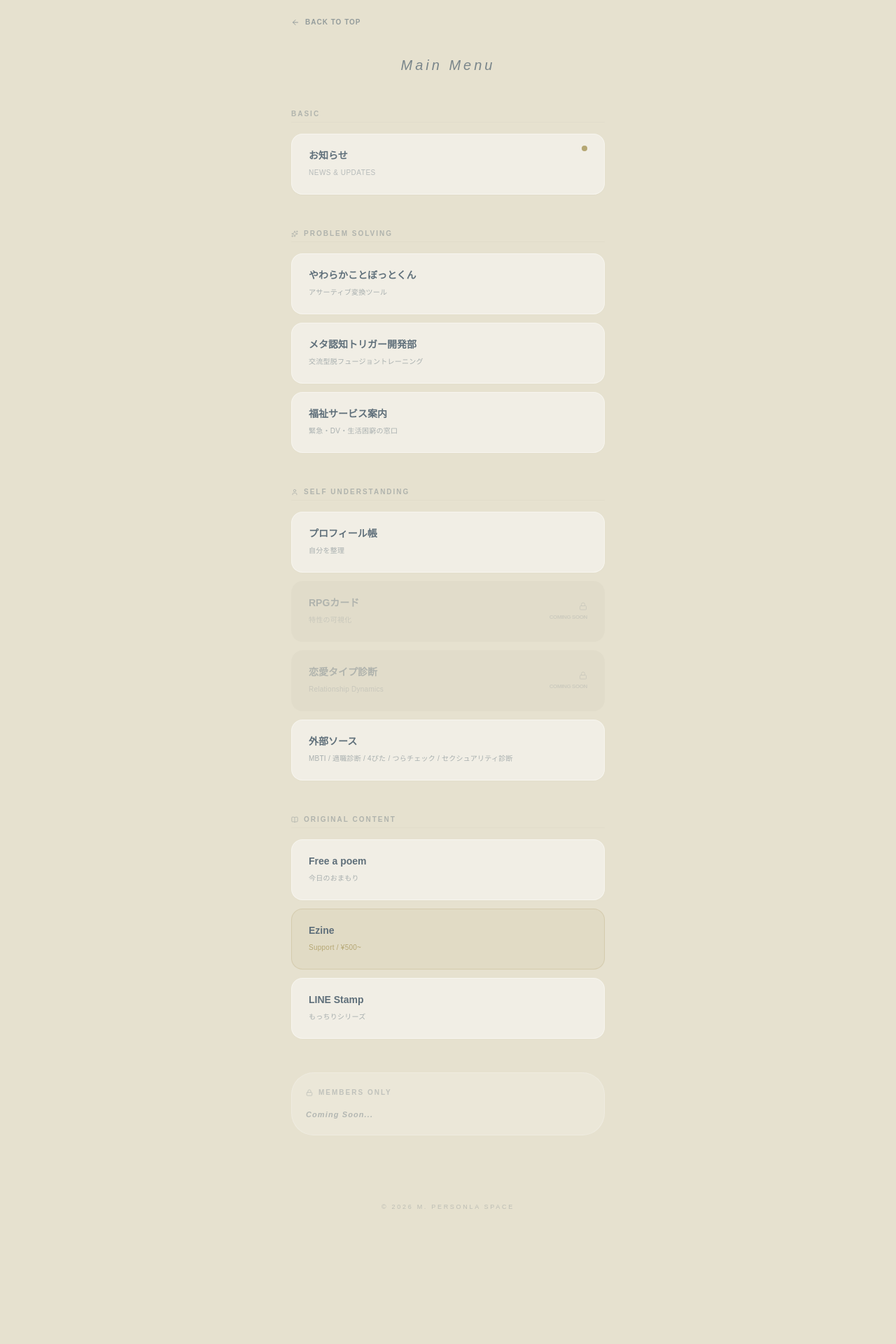
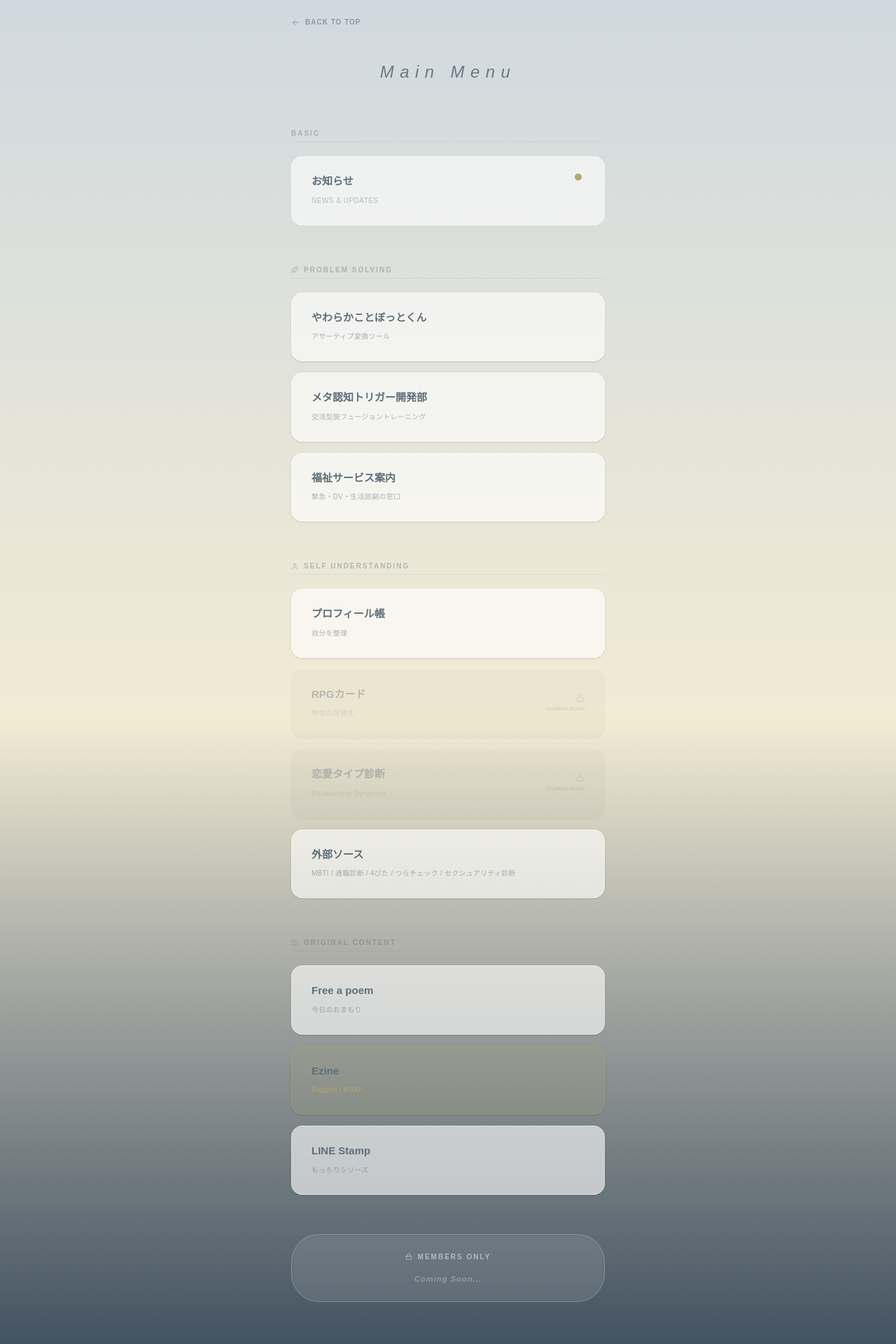
Before and after one commit to minomon893/m.-personal-space, a Next.js app: page /menu in a window 1280 px wide. Shown: the top 1920 px of the page at 70% size. Before the commit the page ends 1795 px from the top, so only its background shows below. Built offline with nearby package versions, Linux system fonts and the light colour scheme.

Commit message:
design: メニュー画面に朝から夜へのグラデーションを適用

```diff
--- a/src/app/menu/page.js
+++ b/src/app/menu/page.js
@@ -15,7 +15,6 @@ export default function MenuPage() {
   const LATEST_NOTICE_ID = "v1.1-update";
 
   useEffect(() => {
-    // お知らせの既読チェック
     const lastViewed = localStorage.getItem("last_viewed_notice");
     if (lastViewed !== LATEST_NOTICE_ID) {
       setHasNewNotice(true);
@@ -23,87 +22,87 @@ export default function MenuPage() {
   }, []);
 
   const handleNoticeClick = () => {
-    // クリックした瞬間にステートを更新してバッジを消し、ストレージに保存する
     setHasNewNotice(false);
     localStorage.setItem("last_viewed_notice", LATEST_NOTICE_ID);
   };
 
   return (
-    <div className="min-h-screen bg-[#E6E1CF] p-6 text-[#5F6F7A] font-[var(--font-sans)] transition-colors duration-500">
+    /*
+       朝の空 (#D0D9DF) から始まり、
+       昼の生暖かい黄色 (#E6E1CF, #F2EBD4) を経て、
+       夜の静かな紺色 (#2C3E50) へと続くロンググラデーション
+    */
+    <div className="min-h-screen bg-gradient-to-b from-[#D0D9DF] via-[#E6E1CF] via-[#F2EBD4] to-[#2C3E50] p-6 text-[#5F6F7A] font-[var(--font-sans)] transition-colors duration-500">
       <div className="max-w-md mx-auto">
 
         {/* BACK */}
         <Link
           href="/"
-          className="text-[10px] tracking-widest font-bold opacity-60 uppercase flex items-center gap-2 mb-10 hover:opacity-100 transition-all"
+          className="text-[10px] tracking-widest font-bold opacity-60 uppercase flex items-center gap-2 mb-12 hover:opacity-100 transition-all hover:-translate-x-1"
         >
           <ArrowLeft size={12} /> Back to Top
         </Link>
 
         {/* TITLE */}
-        <h1 className="text-xl font-[var(--font-serif)] font-medium tracking-[0.2em] mb-12 text-center italic opacity-80">
+        <h1 className="text-2xl font-[var(--font-serif)] font-medium tracking-[0.35em] mb-16 text-center italic opacity-90">
           Main Menu
         </h1>
 
-        <div className="space-y-12">
+        <div className="space-y-14">
 
-          {/* BASIC */}
+          {/* BASIC (Morning area) */}
           <section>
-            <h2 className="text-[10px] tracking-[0.2em] font-bold opacity-40 mb-4 border-b border-[#5F6F7A]/10 pb-1 uppercase">
+            <h2 className="text-[10px] tracking-[0.2em] font-bold opacity-40 mb-5 border-b border-[#5F6F7A]/20 pb-1 uppercase">
               Basic
             </h2>
             <Link href="/menu/notices" onClick={handleNoticeClick}>
               <button
-                className="relative w-full py-5 px-6 bg-white/45 border border-white/40 rounded-2xl hover:bg-white/70 transition-all text-left shadow-sm shadow-black/[0.02]"
+                className="relative w-full py-6 px-7 bg-white/60 border border-white/40 rounded-2xl hover:bg-white/80 transition-all text-left shadow-sm shadow-black/[0.02]"
               >
-                <span className="text-[14px] font-bold block">お知らせ</span>
+                <span className="text-[15px] font-bold block mb-0.5">お知らせ</span>
                 <span className="text-[10px] opacity-40 uppercase tracking-wider">News & Updates</span>
 
                 {hasNewNotice && (
-                  <span className="absolute top-4 right-6 flex h-2 w-2">
+                  <span className="absolute top-6 right-8 flex h-2.5 w-2.5">
                     <span className="animate-ping absolute h-full w-full rounded-full bg-[#B5A773] opacity-60"></span>
-                    <span className="relative h-2 w-2 rounded-full bg-[#B5A773]"></span>
+                    <span className="relative h-2.5 w-2.5 rounded-full bg-[#B5A773]"></span>
                   </span>
                 )}
               </button>
             </Link>
           </section>
 
-          {/* PROBLEM SOLVING */}
+          {/* PROBLEM SOLVING (Mid-day area) */}
           <section>
-            <h2 className="text-[10px] tracking-[0.2em] font-bold opacity-40 mb-4 border-b border-[#5F6F7A]/10 pb-1 uppercase flex items-center gap-2">
+            <h2 className="text-[10px] tracking-[0.2em] font-bold opacity-40 mb-5 border-b border-[#5F6F7A]/20 pb-1 uppercase flex items-center gap-2">
               <Sparkles size={10} /> Problem Solving
             </h2>
 
-            <div className="grid gap-3">
+            <div className="grid gap-4">
               <Link href="/menu/bot">
                 <MenuButton title="やわらかことぼっとくん" subtitle="アサーティブ変換ツール" />
               </Link>
-
               <Link href="/menu/metacognition">
                 <MenuButton title="メタ認知トリガー開発部" subtitle="交流型脱フュージョントレーニング" />
               </Link>
-
               <Link href="/menu/support">
                 <MenuButton title="福祉サービス案内" subtitle="緊急・DV・生活困窮の窓口" />
               </Link>
             </div>
           </section>
 
-          {/* SELF UNDERSTANDING */}
+          {/* SELF UNDERSTANDING (Afternoon area) */}
           <section>
-            <h2 className="text-[10px] tracking-[0.2em] font-bold opacity-40 mb-4 border-b border-[#5F6F7A]/10 pb-1 uppercase flex items-center gap-2">
+            <h2 className="text-[10px] tracking-[0.2em] font-bold opacity-40 mb-5 border-b border-[#5F6F7A]/20 pb-1 uppercase flex items-center gap-2">
               <User size={10} /> Self Understanding
             </h2>
 
-            <div className="grid gap-3">
+            <div className="grid gap-4">
               <Link href="/menu/profile">
                 <MenuButton title="プロフィール帳" subtitle="自分を整理" />
               </Link>
-
               <MenuButton title="RPGカード" subtitle="特性の可視化" isDisabled />
               <MenuButton title="恋愛タイプ診断" subtitle="Relationship Dynamics" isDisabled />
-
               <Link href="/menu/external">
                 <MenuButton
                   title="外部ソース"
@@ -113,41 +112,40 @@ export default function MenuPage() {
             </div>
           </section>
 
-          {/* CONTENT */}
+          {/* CONTENT (Evening area) */}
           <section>
-            <h2 className="text-[10px] tracking-[0.2em] font-bold opacity-40 mb-4 border-b border-[#5F6F7A]/10 pb-1 uppercase flex items-center gap-2">
+            <h2 className="text-[10px] tracking-[0.2em] font-bold opacity-40 mb-5 border-b border-[#5F6F7A]/20 pb-1 uppercase flex items-center gap-2">
               <BookOpen size={10} /> Original Content
             </h2>
 
-            <div className="grid gap-3">
+            <div className="grid gap-4">
               <Link href="/menu/poem">
                 <MenuButton title="Free a poem" subtitle="今日のおまもり" />
               </Link>
-
               <Link href="/menu/ezine">
                 <MenuButton title="Ezine" subtitle="Support / ¥500~" highlight />
               </Link>
-
               <Link href="/menu/stickers">
                 <MenuButton title="LINE Stamp" subtitle="もっちりシリーズ" />
               </Link>
             </div>
           </section>
 
-          {/* LOCKED */}
-          <section className="bg-white/20 p-5 rounded-[2rem] border border-white/20">
-            <h2 className="text-[10px] tracking-[0.2em] font-bold opacity-30 mb-4 flex items-center gap-2 uppercase">
+          {/* LOCKED (Night area) */}
+          <section className="bg-white/10 p-6 rounded-[2.5rem] border border-white/20 text-center shadow-inner backdrop-blur-sm">
+            <h2 className="text-[10px] tracking-[0.2em] font-bold text-white/50 mb-4 flex justify-center items-center gap-2 uppercase">
               <Lock size={10} /> Members Only
             </h2>
-            <p className="text-[11px] font-bold italic opacity-40 tracking-widest">
+            <p className="text-[11px] font-bold italic text-white/30 tracking-widest">
               Coming Soon...
             </p>
           </section>
 
         </div>
 
-        <footer className="mt-24 mb-10 text-center opacity-30 text-[9px] tracking-[0.3em] uppercase">
-          &copy; 2026 m. personla space
+        {/* FOOTER: 夜の紺背景に合わせて文字色を明るく調整 */}
+        <footer className="mt-28 mb-12 text-center text-white/20 text-[9px] tracking-[0.4em] uppercase">
+          &copy; 2026 m. personal space
         </footer>
 
       </div>
@@ -163,22 +161,22 @@ function MenuButton({ title, subtitle, isSmall = false, highlight = false, isDis
       onClick={isDisabled ? undefined : onClick}
       disabled={isDisabled}
       className={`w-full ${
-        isSmall ? "py-3" : "py-5"
-      } px-6 border rounded-2xl transition-all text-left relative overflow-hidden shadow-sm shadow-black/[0.01]
+        isSmall ? "py-4" : "py-6"
+      } px-7 border rounded-2xl transition-all text-left relative overflow-hidden shadow-sm
       ${
         isDisabled
-          ? "bg-black/[0.05] border-transparent cursor-not-allowed opacity-40"
+          ? "bg-black/5 border-transparent cursor-not-allowed opacity-40"
           : highlight
-            ? "bg-[#B5A773]/10 border-[#B5A773]/30 hover:bg-white/60 active:scale-[0.98]"
-            : "bg-white/45 border-white/40 hover:bg-white/70 active:scale-[0.98]"
+            ? "bg-[#B5A773]/15 border-[#B5A773]/40 hover:bg-white/70 active:scale-[0.98]"
+            : "bg-white/60 border-white/40 hover:bg-white/80 active:scale-[0.98]"
       }`}
     >
       <div className="flex justify-between items-center">
         <div>
           <span
             className={`${
-              isSmall ? "text-xs" : "text-[14px]"
-            } font-bold block`}
+              isSmall ? "text-xs" : "text-[15px]"
+            } font-bold block mb-0.5`}
           >
             {title}
           </span>
```
